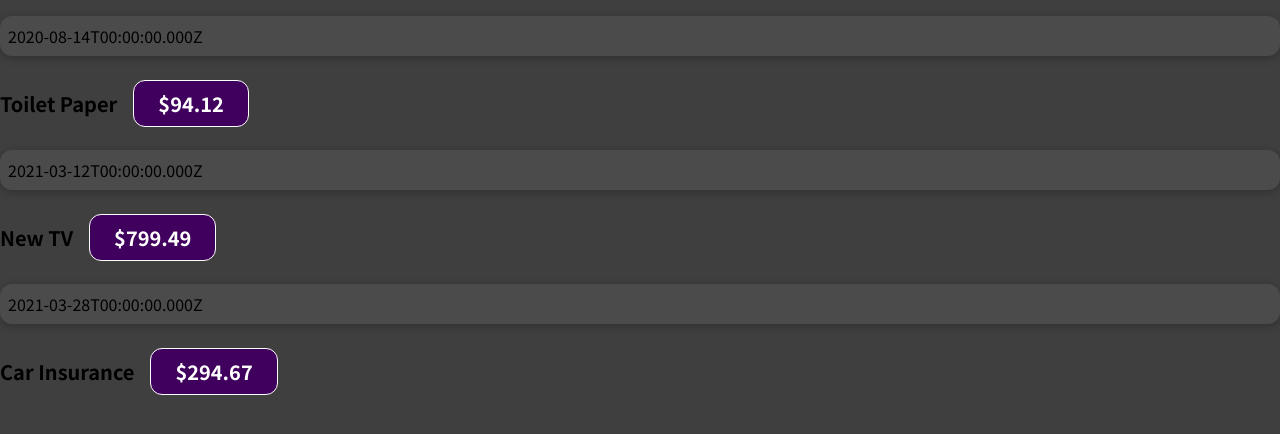
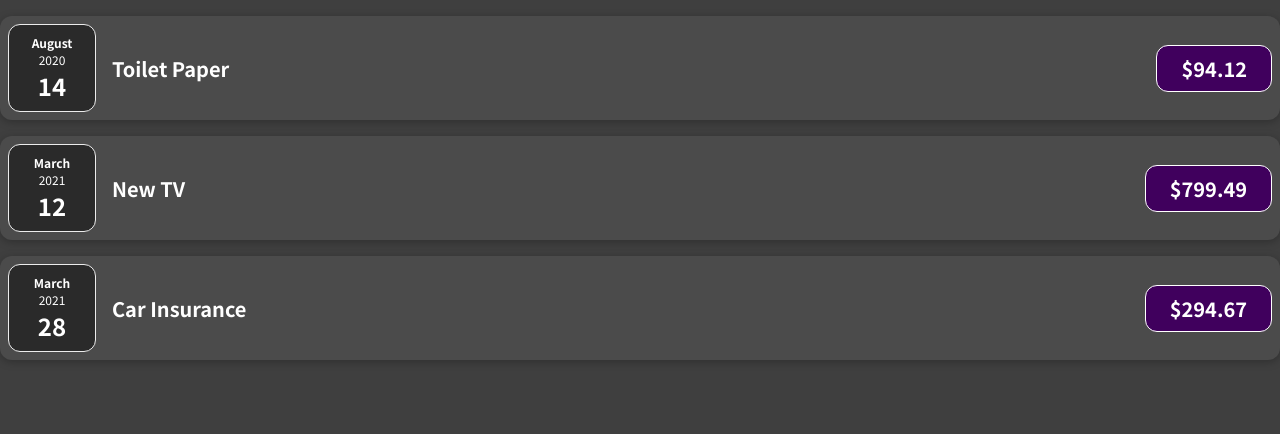
Before and after one commit to 552bdbce/react_bootcamp, a JavaScript app in the folder my-app/: page / in a window 1280 px wide. Shown: the top 434 px of the page. Built offline with nearby package versions, Linux system fonts and the light colour scheme.

Commit message:
An Alternative Function Syntax

```diff
--- /dev/null
+++ b/my-app/src/components/ExpenseDate.css
@@ -0,0 +1,26 @@
+.expense-date {
+    display: flex;
+    flex-direction: column;
+    width: 5.5rem;
+    height: 5.5rem;
+    border: 1px solid #ececec;
+    background-color: #2a2a2a;
+    color: white;
+    border-radius: 12px;
+    align-items: center;
+    justify-content: center;
+}
+
+.expense-date__month {
+    font-size: 0.75rem;
+    font-weight: bold;
+}
+
+.expense-date__year {
+    font-size: 0.75rem;
+}
+
+.expense-date__day {
+    font-size: 1.5rem;
+    font-weight: bold;
+}
--- /dev/null
+++ b/my-app/src/components/ExpenseDate.js
@@ -0,0 +1,17 @@
+import './ExpenseDate.css'
+
+function ExpenseDate(props) {
+    const month = props.date.toLocaleString('en-US', {month: 'long'});
+    const day = props.date.toLocaleString('en-US', {day: '2-digit'});
+    const year = props.date.getFullYear();
+
+    return (
+        <div className='expense-date'>
+            <div className={'expense-date__month'}>{month}</div>
+            <div className={'expense-date__year'}>{year}</div>
+            <div className={'expense-date__day'}>{day}</div>
+        </div>
+    )
+}
+
+export default ExpenseDate;
--- a/my-app/src/components/ExpenseItem.js
+++ b/my-app/src/components/ExpenseItem.js
@@ -1,8 +1,11 @@
 import './ExpenseItem.css';
+import ExpenseDate from "./ExpenseDate";
 
 function ExpenseItem(props) {
-    return (<div>
-        <div className='expense-item'>{props.date.toISOString()}</div>
+    return (<div className={'expense-item'}>
+        <div>
+            <ExpenseDate date={props.date}/>
+        </div>
         <div className='expense-item__description'>
             <h2>{props.title}</h2>
             <div className='expense-item__price'>${props.amount}</div>
```
Also changed, not shown: 1 other file (tests, documents, lock files or other folders).
